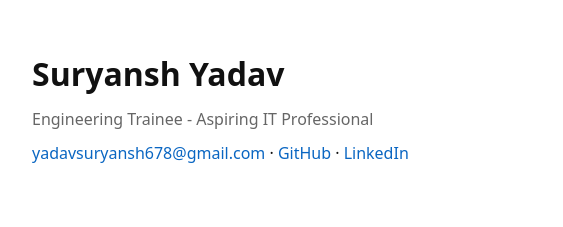
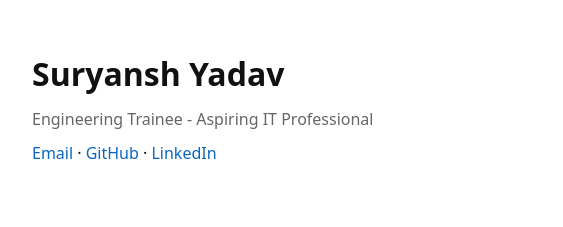
Before and after one commit to SarvarthDevelopers/WPCOE-Resume-Starter, a plain HTML site: page index.html in a window 1280 px wide. Shown: the top 227 px of the page, 280-843 px from the left. Drawn offline with Linux system fonts and the light colour scheme.

Commit message:
Update index.html

```diff
--- a/index.html
+++ b/index.html
@@ -13,7 +13,7 @@
       <h1>Suryansh Yadav</h1>
       <p class="tagline">Engineering Trainee - Aspiring IT Professional</p>
       <nav aria-label="Contact">
-        <a href="mailto:you@email.com">yadavsuryansh678@gmail.com</a> ·
+        <a href="mailto:yadavsuryansh678@gmail.com">Email</a> ·
         <a href="https://github.com/vampansh">GitHub</a> ·
         <a href="https://linkedin.com/in/Suryansh Yadav">LinkedIn</a>
       </nav>
```
